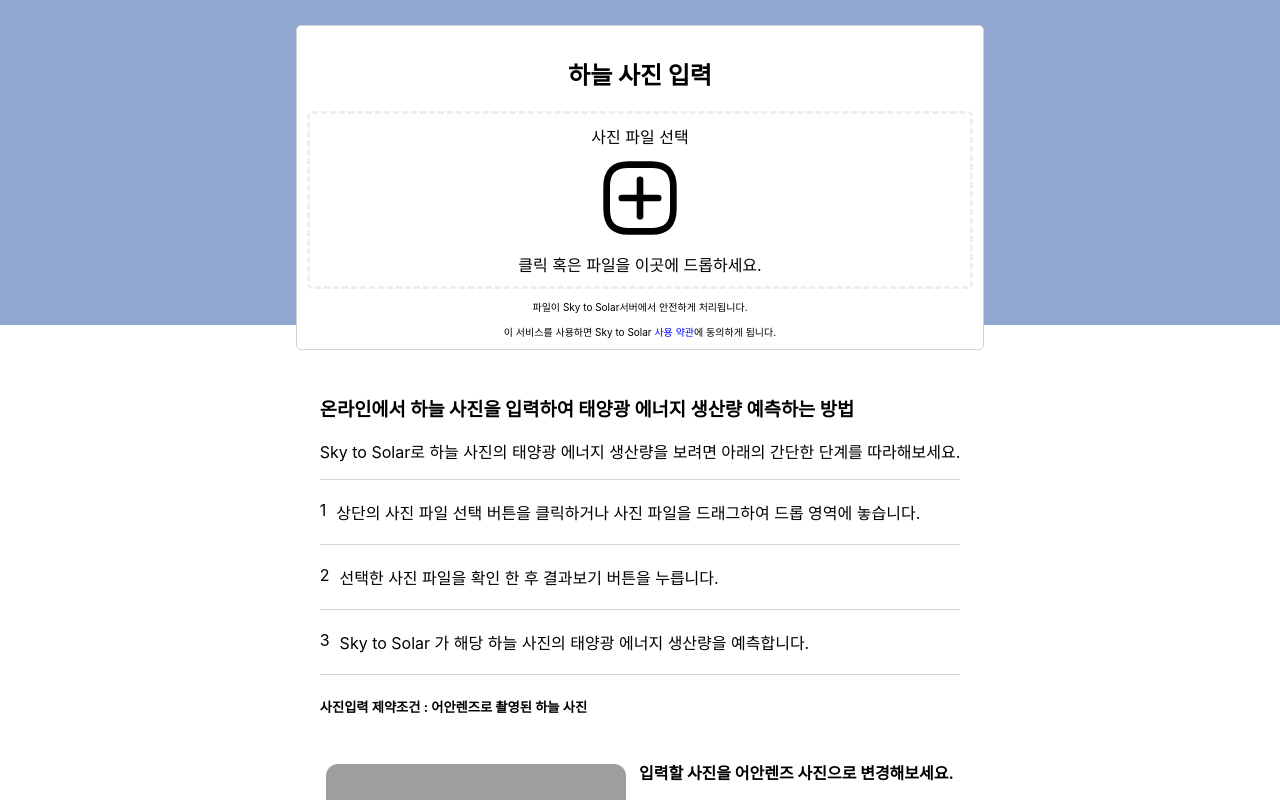
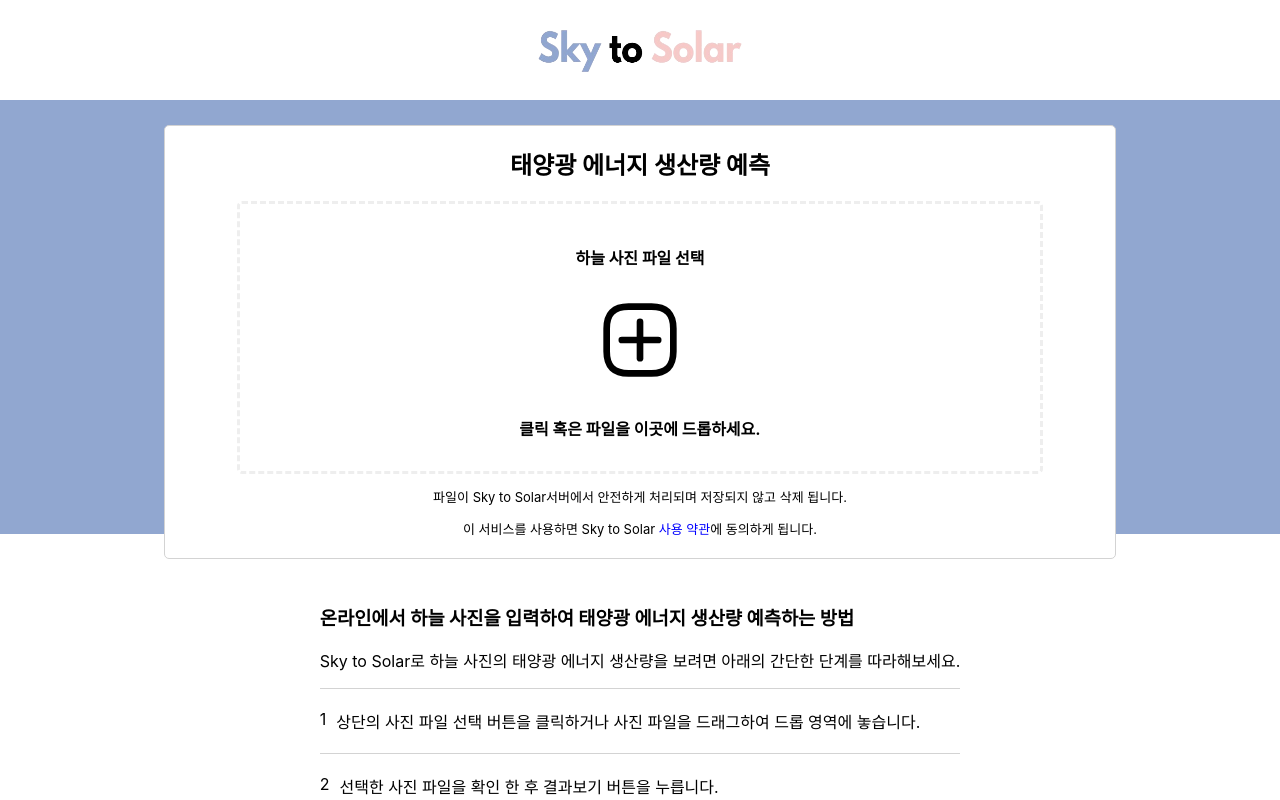
Before and after one commit to sosomm20141212/Sky_to_Solar, a React (Create React App) app in the folder react/: page /Input in a window 1280 px wide. Shown: the top 800 px of the page. Built offline with nearby package versions, Linux system fonts and the light colour scheme; grey boxes are pictures that could not be loaded; a web font is replaced by a local one.

Commit message:
입력 및 출력 파일 수정 및 헤더 연결

```diff
--- a/react/src/components/Header.js
+++ b/react/src/components/Header.js
@@ -3,26 +3,17 @@
 
 import stsLogoImg from '../static/images/stsLogoImg.png'
 
-function Header(props) {
-    // const navHide = ()=>{
-    //     if(props.mainNavSwitch) {
-    //         document.querySelector('.headerNav').style.display = 'none'
-    //     } else {
-    //         document.querySelector('.headerNav').style.display = 'block'
-    //     }
-    // }
+function Header() {
 
-    // useEffect(()=>{
-    //     navHide();
-    // }, [props.mainNavSwitch])
+    // 로고 img onClick하면 다시 첫 시작 페이지로
+    function btnClick(e){
+        window.location.href="/"
+    }
 
     return(
         <div className='header'>
             <div className='headerWrap'>
-                <img className='headerLogo' src={stsLogoImg}></img>
-                {/* <svg className='headerNav bi bi-list' onClick={()=>{props.setMainNavSwitch(true);}} xmlns="http://www.w3.org/2000/svg" width="40" height="40" fill="currentColor" viewBox="0 0 16 16">
-                    <path fill-rule="evenodd" d="M2.5 12a.5.5 0 0 1 .5-.5h10a.5.5 0 0 1 0 1H3a.5.5 0 0 1-.5-.5zm0-4a.5.5 0 0 1 .5-.5h10a.5.5 0 0 1 0 1H3a.5.5 0 0 1-.5-.5zm0-4a.5.5 0 0 1 .5-.5h10a.5.5 0 0 1 0 1H3a.5.5 0 0 1-.5-.5z"/>
-                </svg> */}
+                <img className='headerLogo' src={stsLogoImg} onClick={btnClick}/>
             </div>
         </div>
     )
--- a/react/src/components/Inputpicture.js
+++ b/react/src/components/Inputpicture.js
@@ -2,12 +2,18 @@
 import '../static/css/Inputpicture.css';
 import Selectpicture from './Selectpicture';
 import Footer from './Footer';
+import Header from './Header';
+
 function Inputpicture() {
   return (
     <div className='InputPicture'>
+       {/* 헤더 출력 */}
+        <Header/>
+
         {/* 사진 입력 부분 */}
         <Selectpicture/>
 
+      {/* 사진 입력 main section */}
         <section className='InputPicture_section'>
              {/* 사진 입력에 대한 방법 및 예시 소개 */}
           <article className='InputPicture_article'>
@@ -22,7 +28,7 @@
                 <li><div>선택한 사진 파일을 확인 한 후 결과보기 버튼을 누릅니다.</div></li>
                 <li><div>Sky to Solar 가 해당 하늘 사진의 태양광 에너지 생산량을 예측합니다.</div></li>
               </ol>
-            <h5>사진입력 제약조건 : 어안렌즈로 촬영된 하늘 사진</h5>
+              <div>사진입력 제약조건 : 어안렌즈로 촬영된 하늘 사진</div>
             </div>
 
             {/*  사진 입력 제약조건 및 변경 사이트 연결  */}
@@ -48,6 +54,7 @@
           </article>
         </section>
 
+     {/* 푸터 출력 */}
       <Footer/>
     </div>
   );
--- a/react/src/components/Result.js
+++ b/react/src/components/Result.js
@@ -1,8 +1,10 @@
 import React, { useEffect, useState } from "react";
 import "../static/css/Result.css";
 import Footer from "./Footer";
+import Header from './Header';
 function Result() {
 
+    // 버튼 onClick 하면 사진 입력 페이지로
     function btnClick(e){
         window.location.href="/Input"
     }
@@ -35,9 +37,18 @@
 
     return (
         <div className="result_component">
+            {/* 헤더 출력 */}
+            <Header/>
+
+            {/* 결과화면 main section */}
             <section>
                <div className="show_Image">
+
                     <div className="mainImage_box">
+                        <div>
+                            <h2>태양광 에너지 생산량 예측</h2>
+                        </div>
+
                         <img src={img} className="main_image"/>
                     </div>
                </div>
@@ -52,11 +63,11 @@
                                         <img src={subImg1} />
                                     </div>
 
-                                <div className="sub_image2">
+                                    <div className="sub_image1">
                                         <img src={subImg2}/>
                                     </div>
 
-                                <div className="sub_image2">
+                                    <div className="sub_image1">
                                         <img src={subImg3} />
                                     </div>
 
@@ -66,6 +77,7 @@
                                 </div>
                             </div>
 
+
                         <div className="result_container">
                             <div className="result_energy">
                                 <div className="result_energy_top">
@@ -73,7 +85,6 @@
                                 </div>
 
                                 <div className="result_energy_middle">
-                                    {/* wat_? 데이터가 없으면 0으로 표시 */}
                                 {wat_low || '0'} ~ {wat_high || '0'} W/m²
                                 </div>
 
@@ -88,7 +99,6 @@
                                 </div>
 
                                 <div className="use_energy_middle">
-                                    {/* battery_? 데이터가 없으면 0으로 표시 */}
                                 {battery_low || '0'} ~ {battery_high || '0'}
                                 </div>
 
@@ -96,12 +106,17 @@
                                     개 입니다
                                 </div>
                             </div>
+
                         </div>
 
-                        <button className="reset" onClick={btnClick}>Reset</button>
+                        <button className="reset" onClick={btnClick}>RESET</button>
+
                     </div>
                 </div>
             </section>
+
+            {/* 푸터 출력 */}
+
             <Footer/>
         </div>
     )
--- a/react/src/components/Selectpicture.js
+++ b/react/src/components/Selectpicture.js
@@ -3,7 +3,7 @@
 import Resizer from 'react-image-file-resizer';
 import '../static/css/Selectpicture.css';
 
-// 사진 로고 (추후 svg path 수정 가능)
+// 사진 입력 로고 (추후 svg path 수정 가능)
 const InputfileLogo = ()=>(
   <svg class = "InputfileLogo" aria-label="새로운 파일" fill="currentColor" height="24" role="img" viewBox="0 0 24 24" width="24">
     <path d="M2 12v3.45c0 2.849.698 4.005 1.606 4.944.94.909 2.098 1.608 4.946 1.608h6.896c2.848 0 4.006-.7 4.946-1.608C21.302 19.455 22 18.3 22 15.45V8.552c0-2.849-.698-4.006-1.606-4.945C19.454 2.7 18.296 2 15.448 2H8.552c-2.848 0-4.006.699-4.946 1.607C2.698 4.547 2 5.703 2 8.552Z" fill="none" stroke="currentColor" stroke-linecap="round" stroke-linejoin="round" stroke-width="2"></path><line fill="none" stroke="currentColor" stroke-linecap="round" stroke-linejoin="round" stroke-width="2" x1="6.545" x2="17.455" y1="12.001" y2="12.001"></line><line fill="none" stroke="currentColor" stroke-linecap="round" stroke-linejoin="round" stroke-width="2" x1="12.003" x2="12.003" y1="6.545" y2="17.455"></line>
@@ -22,6 +22,7 @@
     window.sessionStorage.clear();
   })
 
+  // 마우스 드리그 오버 확인하기
   const handleDragOver = (e)=>{
     e.preventDefault();
   };
@@ -119,30 +120,30 @@
       const imagePaths = response.data.image_paths;
       const imageUrl = uploadedInfo.imageUrl;
 
-      // Return값을 다른 페이지에서도 사용하기 위해서 sessionStorage에 저장
+       // Return값을 다른 페이지에서도 사용하기 위해서 sessionStorage에 저장
       window.sessionStorage.setItem("result",result);
       window.sessionStorage.setItem("subImagePath1",imagePaths[0]);
       window.sessionStorage.setItem("subImagePath2",imagePaths[1]);
       window.sessionStorage.setItem("subImagePath3",imagePaths[2]);
       window.sessionStorage.setItem("subImagePath4",imagePaths[3]);
       window.sessionStorage.setItem("imageUrl",imageUrl);
-
       // 위의 과정이 끝나면 결과 페이지로 이동
       window.location.href="/result";
     }
     catch (e) {
-      // Data 전송 또는 return에 문제 발생 시 콘솔에 에러 메시지 기록
-      console.error("Return Error",e);
+       // Data 전송 또는 return에 문제 발생 시 콘솔에 에러 메시지 기록
+      console.error("1",e);
       throw e;
     }
   };
 
   return (
     <div className='select_picture'>
+
       <section>
         <div className='select_box'>
           <div>
-            <h2>하늘 사진 입력</h2>
+            <h2>태양광 에너지 생산량 예측</h2>
           </div>
 
 
@@ -164,28 +165,29 @@
                                 <button onClick={(e) => {
                                   ImageSave();
                                   e.preventDefault();
-                                }}> 결과 확인 </button>
+                                }}> 결과 보기 </button>
                           </div>
                         </>
                       )}
 
                       {!uploadedInfo&&(
                         <>
-                          <div>사진 파일 선택</div>
+                          <div><h4>하늘 사진 파일 선택</h4></div>
                           <div><InputfileLogo/></div>
-                          <div>클릭 혹은 파일을 이곳에 드롭하세요.</div>
+                          <div><h4>클릭 혹은 파일을 이곳에 드롭하세요.</h4></div>
                         </>
                       )}
                 </label>
             </div>
 
             <div className='pictureInput_agree'>
-              <p>파일이 Sky to Solar서버에서 안전하게 처리됩니다.</p>
+              <p>파일이 Sky to Solar서버에서 안전하게 처리되며 저장되지 않고 삭제 됩니다.</p>
               <p>이 서비스를 사용하면 Sky to Solar <span>사용 약관</span>에 동의하게 됩니다.</p>
             </div>
           </div>
         </div>
       </section>
+
     </div>
 
   );
--- a/react/src/static/css/Selectpicture.css
+++ b/react/src/static/css/Selectpicture.css
@@ -15,13 +15,15 @@
     background-color: white;
     border: solid 1px lightgray;
     border-radius: 5px;
-    padding: 10px;
     display: flex;
     flex-direction: column;
     align-items: center;
     position:relative;
     top: 25px;
+    width: 950px;
+    padding-bottom: 20px;
 }
+
 
 .fileSelect>label{
     display: flex;
@@ -41,12 +43,11 @@
 .fileSelect{
     border: dashed 3px #eee;
     border-radius: 5px;
-    width: 50dvw;
-    /* height: 350px; */
+    width: 800px;
     display: flex;
     flex-direction: column;
     justify-content: center;
-    padding: 10px;
+    padding: 20px 0 10px 0;
 }
 
 .fileSelect:hover{
@@ -56,17 +57,19 @@
 .fileSelectactive{
     background-color:#f4f8ff;
     border: dashed 3px #111;
-    width: 50dvw;
+    width: 850dvw;
 }
 
 #fileUpload{
     display: none;
 }
+
 .preview_info{
     display: flex;
     flex-direction: column;
     align-items: center;
 }
+
 .preview_info>button{
     margin-top: 10px;
     width: 10dvw;
@@ -82,8 +85,8 @@
 }
 
 .showPicture{
-    width: 50dvw;
-    height: 50dvh;
+    width: 750px;
+    height: 400px;
 }
 
 .pictureInput_agree{
@@ -92,8 +95,9 @@
     align-items: center;
 }
 .pictureInput_agree>p{
-    font-size: 10px;
+    font-size: 13px;
     margin-bottom: 0px;
+    padding: 0;
 }
 .pictureInput_agree>p>span{
     color: blue;
--- a/react/src/static/css/header.css
+++ b/react/src/static/css/header.css
@@ -1,7 +1,7 @@
 .header {
     height: 100px;
     box-sizing: border-box;
-    display: none;
+    width: 100%;
 }
 
 .headerWrap {
@@ -12,7 +12,6 @@
     grid-template-columns: repeat(3, 1fr);
     padding: 1%;
     align-items: center;
-    position: fixed;
     background-color: white;
 }
 
@@ -24,31 +23,3 @@
     grid-column: 2/3;
     justify-self: center;
 }
-
-/* .headerNav {
-    justify-self: end;
-    grid-column: 3/4;
-    cursor: pointer;
-} */
-
-/* .headerStartBtt {
-    width: 180px;
-    height: 50px;
-    font-size: 1.2rem;
-    font-weight: bold;
-    border: 0;
-    background-color: #91A7D0;
-    color: white;
-    cursor: pointer;
-    transition: 0.2s;
-    border-radius: 30px;
-}
-
-.headerStartBtt:hover {
-    background-color: #F6CAC9;
-    color: white;
-}
-
-.headerStartBtt:active {
-    opacity: 0.5;
-} */
```
Also changed, not shown: react/src/components/Uploadpicture.js (deleted, +0 -12 lines), react/src/static/css/Result.css (+30 -37 lines), react/src/static/css/Uploadpicture.css (deleted). Lines whose indentation alone changed are shown as unchanged.
